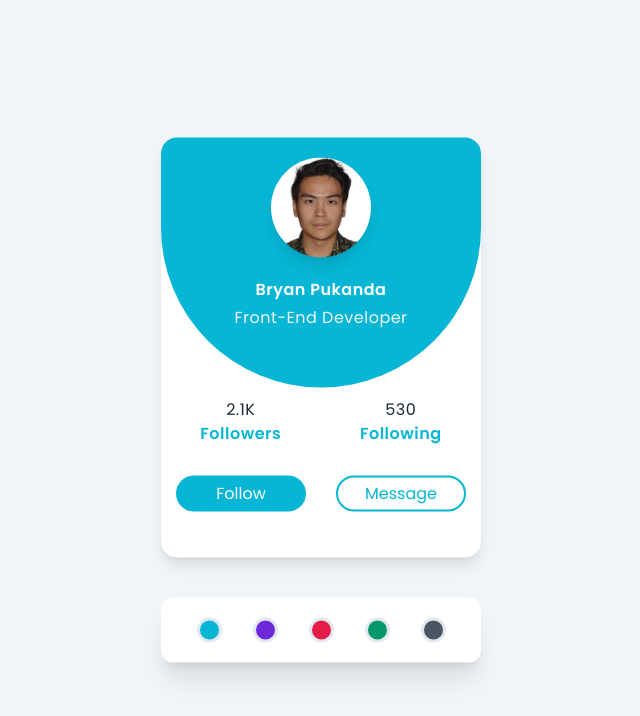
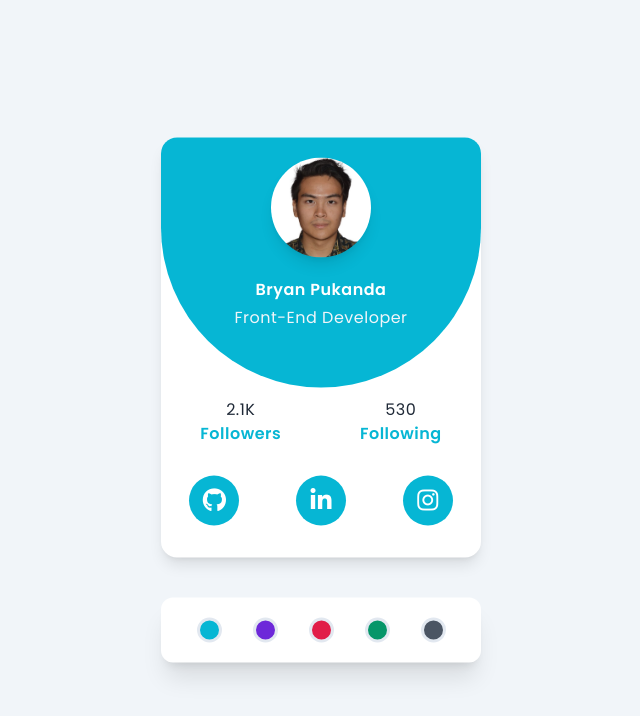
Before and after one commit to shurealis/profile-card-theme, a website: page dist/index.html in a window 1280 px wide. Shown: the whole page, without its empty margins (319-959 px from the left). Drawn offline with Linux system fonts and the light colour scheme.

Commit message:
Design change
Change button with social media buttons.

```diff
--- a/dist/index.html
+++ b/dist/index.html
@@ -14,6 +14,10 @@
     <link rel="preconnect" href="https://fonts.gstatic.com" crossorigin>
     <link href="https://fonts.googleapis.com/css2?family=Poppins:wght@400;600&display=swap" rel="stylesheet">
 
+    <!-- Font Awesome CDN -->
+    <link rel="stylesheet" href="https://cdnjs.cloudflare.com/ajax/libs/font-awesome/6.0.0/css/all.min.css"
+        integrity="sha512-9usAa10IRO0HhonpyAIVpjrylPvoDwiPUiKdWk5t3PyolY1cOd4DSE0Ga+ri4AuTroPR5aQvXU9xC6qOPnzFeg=="
+        crossorigin="anonymous" referrerpolicy="no-referrer" />
 
     <title>Profile Card</title>
 </head>
@@ -43,8 +47,9 @@
             </div>
 
             <div class="buttons">
-                <button>Follow</button>
-                <button>Message</button>
+                <button><i class="fa-brands fa-github"></i></button>
+                <button><i class="fa-brands fa-linkedin-in"></i></button>
+                <button><i class="fa-brands fa-instagram"></i></button>
             </div>
         </div>
 
```
Also changed, not shown: dist/styles.css.
